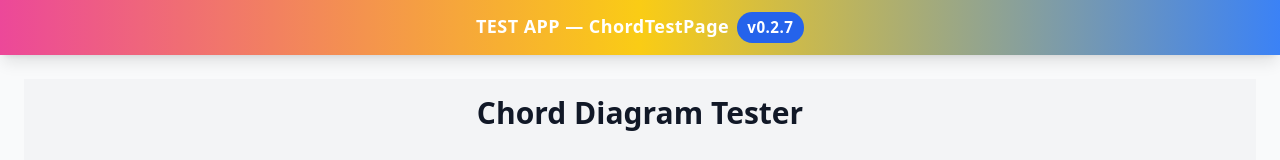
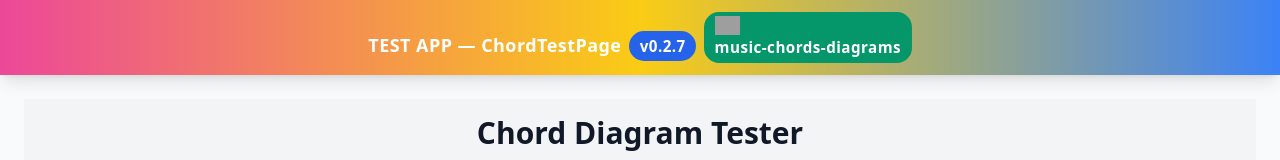
Before and after one commit to danielezappala/chordDiagram, a React (Vite) app in the folder examples/react-test-app/: page / in a window 1280 px wide. Shown: the top 160 px of the page. Built offline with nearby package versions, Linux system fonts and the light colour scheme; grey boxes are pictures that could not be loaded.

Commit message:
feat: add library version badge component with npm package link

```diff
--- a/examples/react-test-app/src/App.tsx
+++ b/examples/react-test-app/src/App.tsx
@@ -3,6 +3,7 @@ import React from 'react';
 
 
 import { VersionBadge } from './components/VersionBadge';
+import { LibraryVersionBadge } from './components/LibraryVersionBadge';
 
 function App() {
   return (
@@ -11,6 +12,7 @@ function App() {
       <div className="w-full bg-gradient-to-r from-pink-500 via-yellow-400 to-blue-500 text-white text-center py-3 shadow-lg z-50">
         <span className="font-bold text-lg tracking-wide">TEST APP &mdash; ChordTestPage</span>
         <VersionBadge />
+        <LibraryVersionBadge />
       </div>
       <div className="flex-1 overflow-y-auto">
         <div className="min-h-full p-6">
--- /dev/null
+++ b/examples/react-test-app/src/components/LibraryVersionBadge.tsx
@@ -0,0 +1,30 @@
+// LibraryVersionBadge.tsx
+import React from 'react';
+
+export const LibraryVersionBadge: React.FC = () => (
+  <a
+    href="https://www.npmjs.com/package/music-chords-diagrams"
+    target="_blank"
+    rel="noopener noreferrer"
+    style={{
+      display: 'inline-block',
+      padding: '0.25em 0.7em',
+      borderRadius: '1em',
+      background: '#059669',
+      color: 'white',
+      fontWeight: 600,
+      fontSize: '0.95em',
+      marginLeft: '0.5em',
+      letterSpacing: '0.03em',
+      textDecoration: 'none'
+    }}
+    title="Vai alla pagina npm della libreria"
+  >
+    <img
+      src="https://img.shields.io/npm/v/music-chords-diagrams?label=lib"
+      alt="Libreria npm version"
+      style={{ verticalAlign: 'middle', height: '1.25em', marginRight: '0.3em' }}
+    />
+    <span style={{ verticalAlign: 'middle' }}>music-chords-diagrams</span>
+  </a>
+);
```
Also changed, not shown: 1 other file (tests, documents, lock files or other folders).
